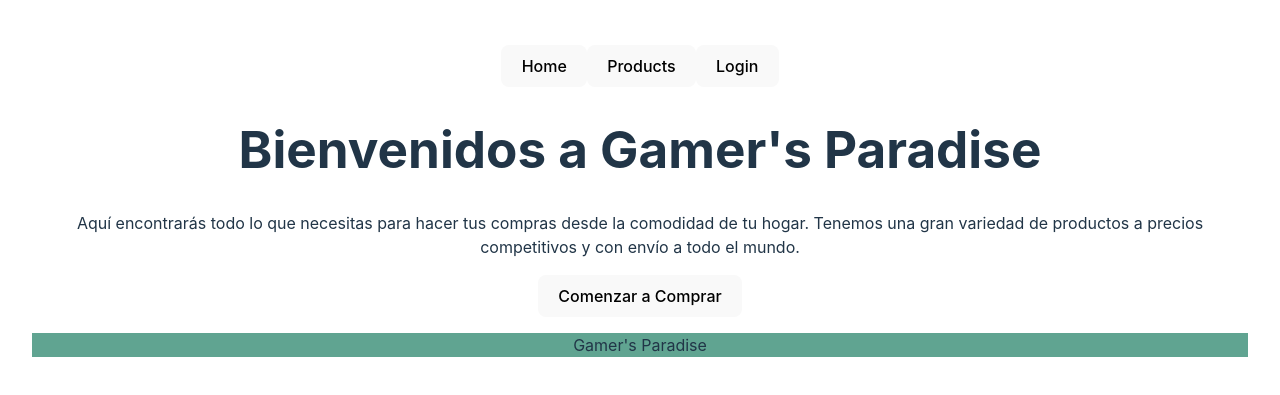
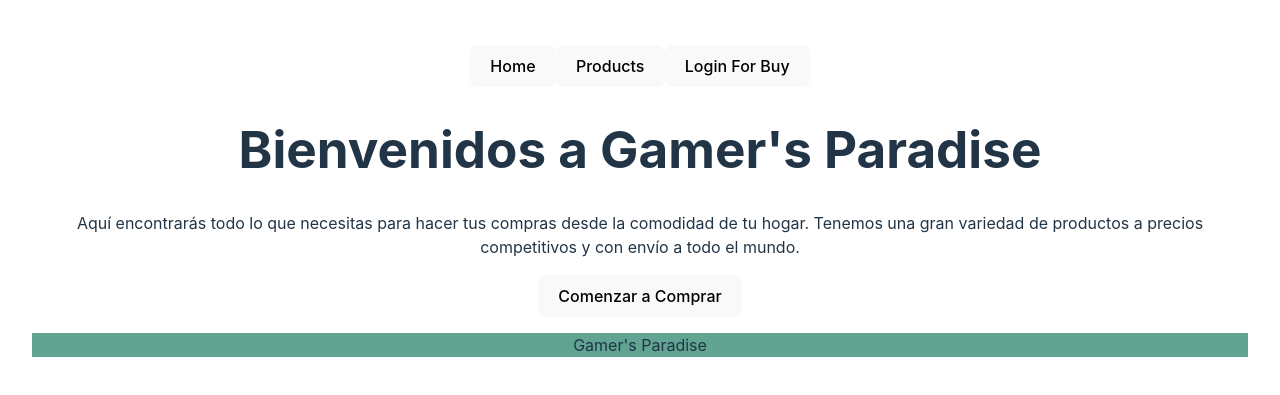
Before and after one commit to adrianMartinezTeba/TiendaOnline, a React (Vite) app in the folder frontendTiendaOnline/: page / in a window 1280 px wide. Shown: the part 191-586 px from the top of the page. Built offline with nearby package versions, Linux system fonts and the light colour scheme.

Commit message:
boton de añadir al carrito solo si esta loggeado

```diff
--- a/frontendTiendaOnline/src/components/Header/Header.jsx
+++ b/frontendTiendaOnline/src/components/Header/Header.jsx
@@ -7,7 +7,7 @@ const Header = () => {
     const { logout } = useContext(UsersContext);
 
     // Comprobar si el usuario ha iniciado sesión
-    const hasToken = !!localStorage.getItem("token");
+    const hasToken = localStorage.getItem("token");
 
     return (
         <div>
@@ -21,7 +21,7 @@ const Header = () => {
                         <Link to={'/cart'}><button>Cart</button></Link>
                     </>
                 ) : (
-                    <Link to={'/login'}><button>Login</button></Link>
+                    <Link to={'/login'}><button>Login For Buy</button></Link>
                 )}
             </nav>
         </div>
--- a/frontendTiendaOnline/src/components/Products/Products.jsx
+++ b/frontendTiendaOnline/src/components/Products/Products.jsx
@@ -4,6 +4,7 @@ import "./Products.scss";
 import { Link } from "react-router-dom";
 const Products = () => {
     const { products, getProducts, addCart,cart} = useContext(ProductsContext);
+    const token = JSON.parse(localStorage.getItem("token"));
     useEffect(() => {
         getProducts();
 
@@ -19,7 +20,9 @@ const Products = () => {
             <div key={product.id}>
                 <p>{product.name}</p>
                 <p>{product.price} €</p>
-                <button onClick={() => addCart(product)}>Add Cart</button>
+                {token ? (
+          <button onClick={() => addCart(product)}>Add Cart</button>
+        ) : null}
             </div>
         )
     });
```
